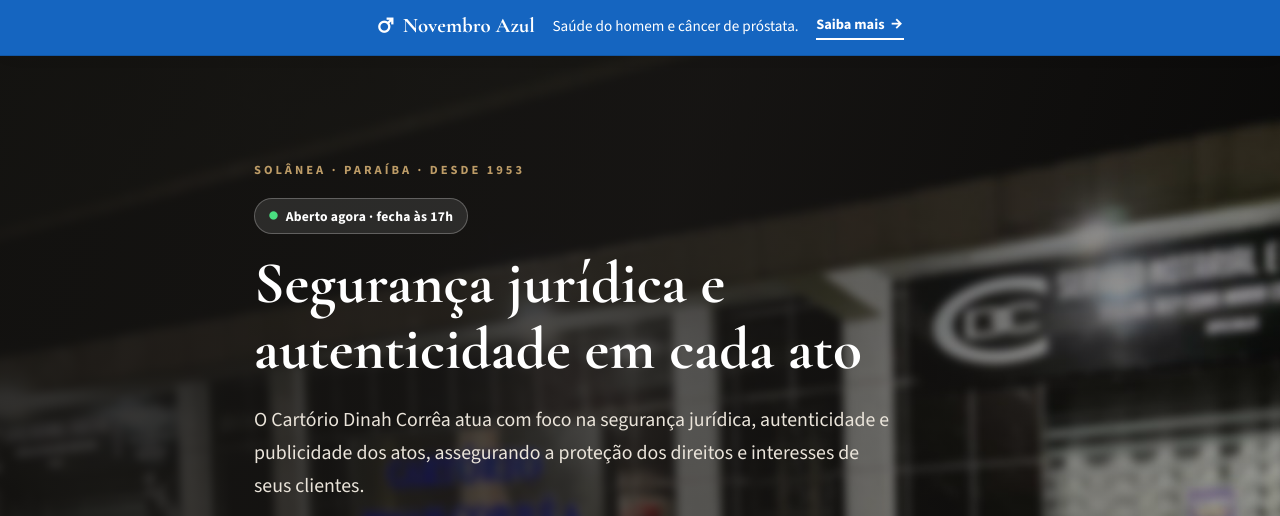
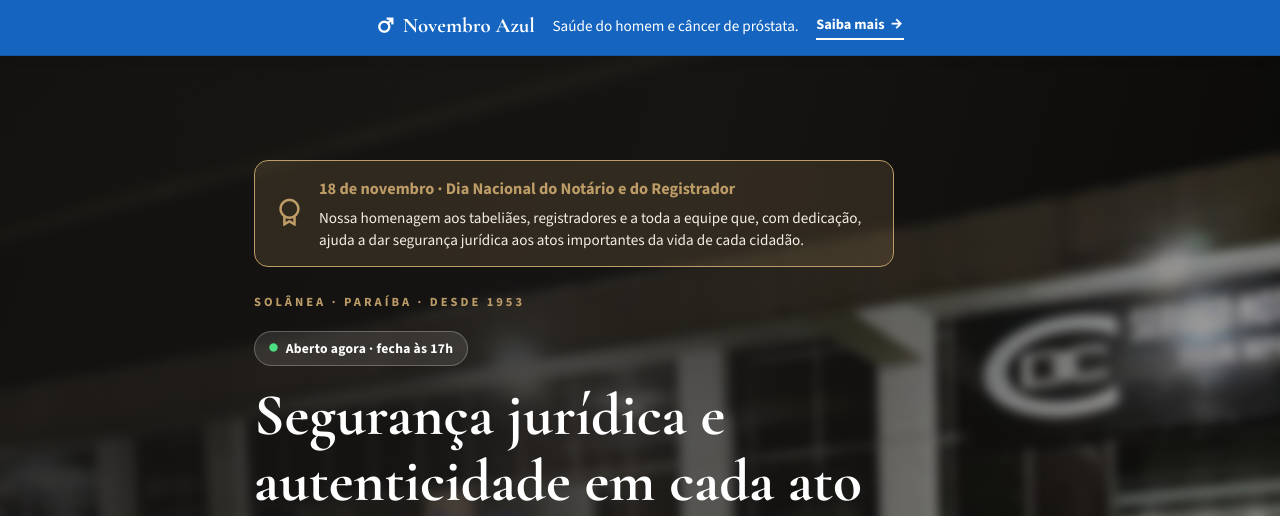
Before and after one commit to cartoriodcorrea/cartoriodcorrea.github.io, a plain HTML site: page index.html in a window 1280 px wide. Shown: the part 186-702 px from the top of the page. Drawn offline with nearby package versions, Linux system fonts and the light colour scheme.

Commit message:
Faixa do Dia Nacional do Notário e do Registrador (18/11, data de Solânea, todo ano); css v=11
Co-Authored-By: Claude Opus 5.5 <noreply@anthropic.com>

```diff
--- a/css/style.css
+++ b/css/style.css
@@ -114,6 +114,15 @@ h2{font-size:2.4rem}
 .frase-dia[hidden]{display:none}
 .frase-dia i{font-size:1.5rem;color:var(--ouro);line-height:1.2}
 .frase-dia strong{color:var(--ouro)}
+
+/* data comemorativa (js/data-comemorativa.js) */
+.data-comemorativa{display:flex;gap:.9rem;align-items:center;margin:0 0 1.6rem;max-width:640px;
+  padding:.95rem 1.2rem;border:1px solid var(--ouro);border-radius:var(--raio);
+  background:rgba(189,156,103,.16);color:#f3eee5}
+.data-comemorativa[hidden]{display:none}
+.data-comemorativa i{font-size:1.9rem;color:var(--ouro);flex-shrink:0}
+.data-comemorativa .dc-titulo{margin:0;color:var(--ouro);font-weight:700;font-size:1.02rem}
+.data-comemorativa .dc-texto{margin:.2rem 0 0;font-size:.95rem;line-height:1.45}
 
 .btn{
   display:inline-flex;align-items:center;gap:.5rem;
--- a/index.html
+++ b/index.html
@@ -23,7 +23,7 @@
   <link rel="preconnect" href="https://fonts.gstatic.com" crossorigin>
   <link href="https://fonts.googleapis.com/css2?family=Cormorant+Garamond:wght@500;600;700&family=Source+Sans+3:wght@400;500;600;700&display=swap" rel="stylesheet">
   <link rel="stylesheet" href="https://cdnjs.cloudflare.com/ajax/libs/remixicon/4.5.0/remixicon.min.css">
-  <link rel="stylesheet" href="css/style.css?v=10">
+  <link rel="stylesheet" href="css/style.css?v=11">
   <script type="application/ld+json">
   {
     "@context": "https://schema.org",
@@ -127,6 +127,11 @@
 <section class="hero" id="inicio">
   <div class="hero-bg" aria-hidden="true"></div>
   <div class="container hero-inner">
+    <!-- DATA COMEMORATIVA: escondida sem JS; js/data-comemorativa.js mostra só no dia (data de Solânea) -->
+    <aside class="data-comemorativa" id="dataComemorativa" hidden>
+      <i class="ri-award-line" aria-hidden="true"></i>
+      <div><p class="dc-titulo"></p><p class="dc-texto"></p></div>
+    </aside>
     <p class="hero-eyebrow">Solânea · Paraíba · Desde 1953</p>
     <p class="status-chip" id="statusFuncionamento"></p>
     <h1>Segurança jurídica e autenticidade em cada ato</h1>
@@ -532,6 +537,7 @@
 <script src="https://vlibras.gov.br/app/vlibras-plugin.js"></script>
 <script>new window.VLibras.Widget('https://vlibras.gov.br/app');</script>
 
+<script src="js/data-comemorativa.js?v=1"></script>
 <script src="js/frase-dia.js?v=1"></script>
 <script src="js/main.js?v=9"></script>
 </body>
--- /dev/null
+++ b/js/data-comemorativa.js
@@ -0,0 +1,23 @@
+// Faixa de data comemorativa na página inicial, pela data de Solânea (UTC-3 fixo,
+// o mesmo relógio do selo e da frase do dia). Só aparece no dia; nos outros dias fica escondida.
+var DATAS_COMEMORATIVAS = {
+  '11-18': {
+    titulo: '18 de novembro · Dia Nacional do Notário e do Registrador',
+    texto: 'Nossa homenagem aos tabeliães, registradores e a toda a equipe que, com dedicação, ajuda a dar segurança jurídica aos atos importantes da vida de cada cidadão.'
+  }
+};
+function dataComemorativa(agoraMs) {
+  var s = new Date(agoraMs - 3 * 3600e3);
+  var mm = ('0' + (s.getUTCMonth() + 1)).slice(-2), dd = ('0' + s.getUTCDate()).slice(-2);
+  return DATAS_COMEMORATIVAS[mm + '-' + dd] || null;
+}
+(function () {
+  if (typeof document === 'undefined') return;
+  var el = document.getElementById('dataComemorativa');
+  if (!el) return;
+  var d = dataComemorativa(Date.now());
+  if (!d) return;
+  el.querySelector('.dc-titulo').textContent = d.titulo;
+  el.querySelector('.dc-texto').textContent = d.texto;
+  el.hidden = false;
+})();
```
Also changed, not shown: 404.html (+1 -1 lines), consciencia.html (+1 -1 lines), privacidade.html (+1 -1 lines).
